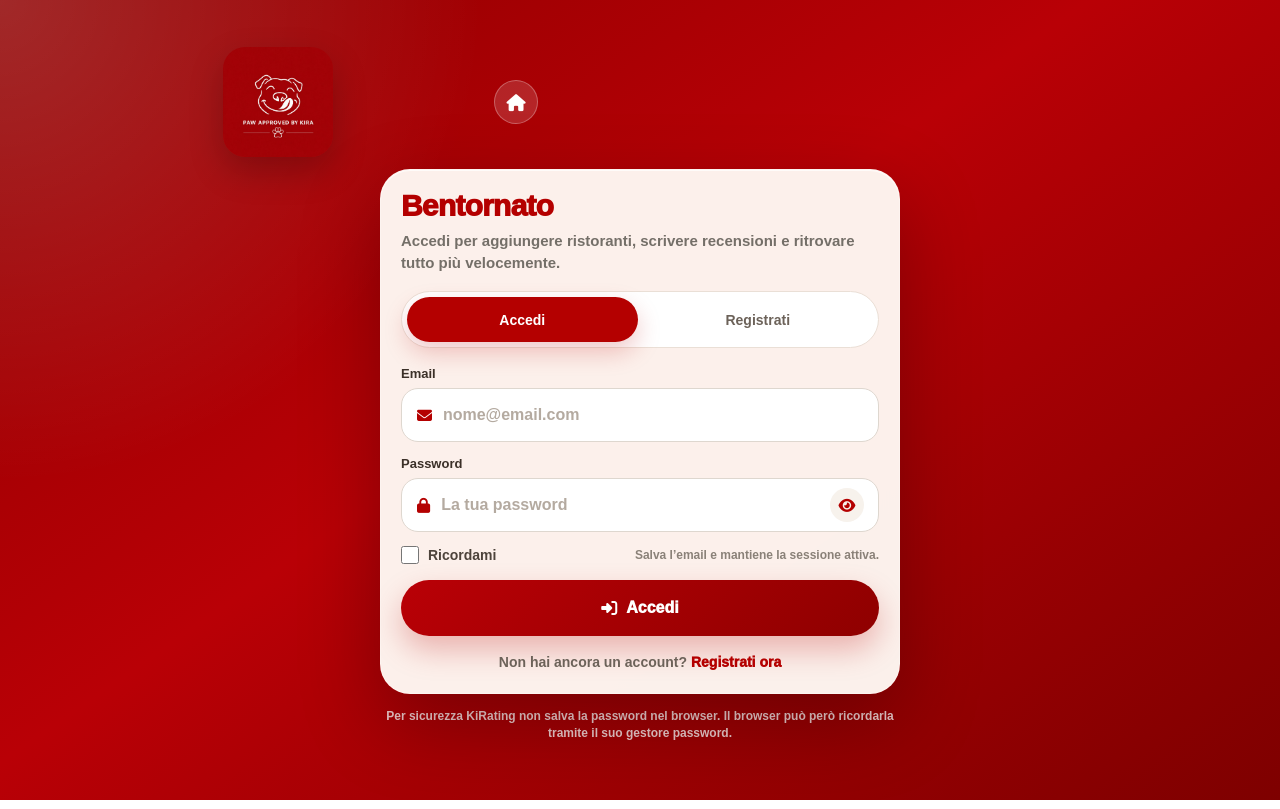
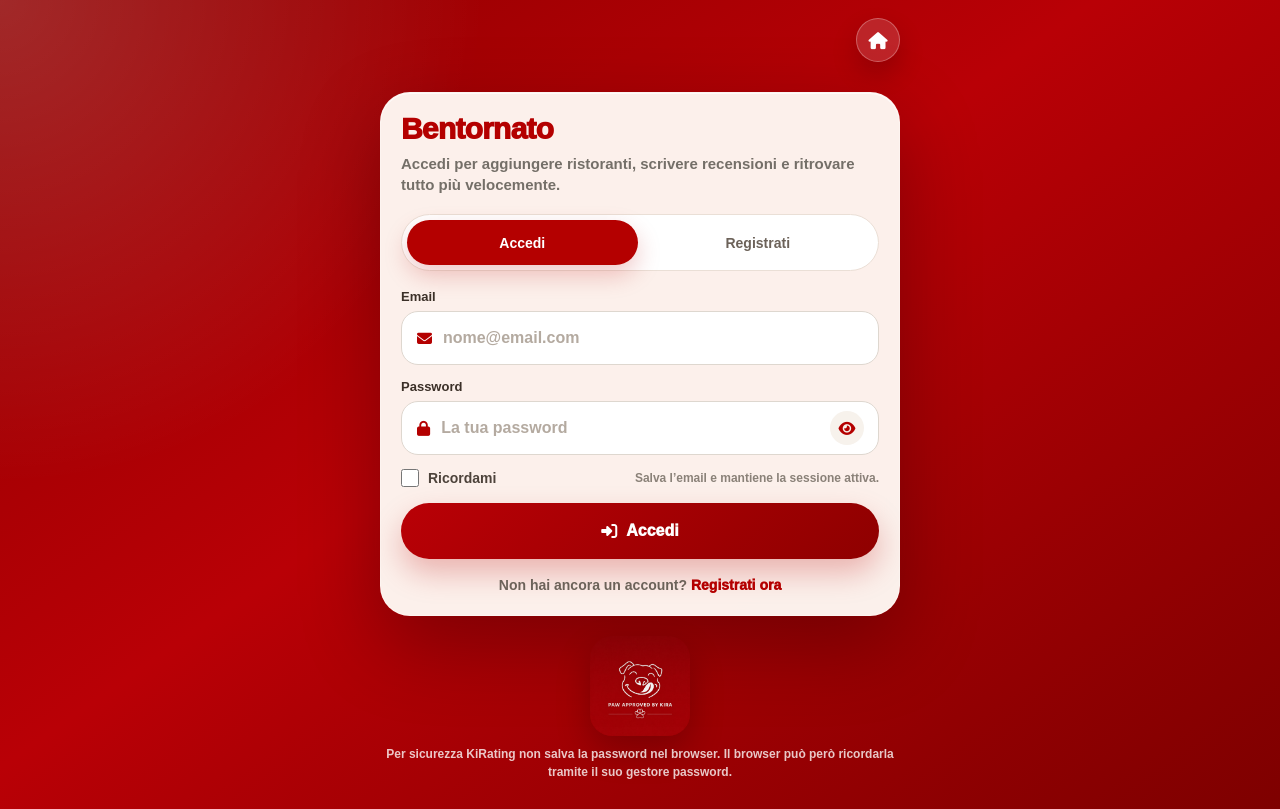
Before and after one commit to menca44/Kirating, a website: page public/login.html in a window 1280 px wide. Drawn offline with Linux system fonts and the light colour scheme; no server answers.

Commit message:
Sposta logo sotto la card login

```diff
--- a/public/login.html
+++ b/public/login.html
@@ -69,48 +69,19 @@
       flex-direction: column;
     }
 
-    .top-bar {
+    .top-actions {
       width: 100%;
       max-width: 520px;
-      margin: 65 auto 34px;
-
-      position: relative;
+      margin: 0 auto 18px;
 
       display: flex;
       align-items: center;
-      justify-content: center;
-    }
-
-    .brand {
-      display: inline-flex;
-      align-items: center;
-      justify-content: center;
-
-      text-decoration: none;
-    }
-
-    .brand-logo {
-      width: 110px;
-      height: 110px;
-
-      display: block;
-
-      object-fit: cover;
-      object-position: center;
-
-      border-radius: 22px;
-
-      box-shadow: 0 14px 34px rgba(0, 0, 0, 0.22);
+      justify-content: flex-end;
     }
 
     .home-link {
       width: 44px;
       height: 44px;
-
-      position: absolute;
-      top: 50%;
-      right: 0;
-      transform: translateY(-50%);
 
       display: inline-flex;
       align-items: center;
@@ -123,12 +94,14 @@
       color: #ffffff;
 
       font-size: 17px;
+
+      box-shadow: 0 12px 26px rgba(0, 0, 0, 0.18);
     }
 
     .auth-card {
       width: 100%;
       max-width: 520px;
-      margin:0 auto;
+      margin: auto auto 0;
       padding: 20px;
 
       border: 1px solid rgba(255, 255, 255, 0.26);
@@ -421,10 +394,36 @@
       cursor: pointer;
     }
 
+    .bottom-brand {
+      width: 100%;
+      max-width: 520px;
+      margin: 20px auto 0;
+
+      display: flex;
+      align-items: center;
+      justify-content: center;
+
+      text-decoration: none;
+    }
+
+    .brand-logo {
+      width: 100px;
+      height: 100px;
+
+      display: block;
+
+      object-fit: cover;
+      object-position: center;
+
+      border-radius: 22px;
+
+      box-shadow: 0 14px 34px rgba(0, 0, 0, 0.22);
+    }
+
     .privacy-note {
       width: 100%;
       max-width: 520px;
-      margin: 14px auto 0;
+      margin: 10px auto 0;
 
       color: rgba(255, 255, 255, 0.78);
 
@@ -449,11 +448,8 @@
         padding: 14px 14px 24px;
       }
 
-      .brand-logo {
-        width: 88px;
-        height: 88px;
-
-        border-radius: 18px;
+      .top-actions {
+        margin-bottom: 14px;
       }
 
       .home-link {
@@ -479,25 +475,24 @@
       .small-note {
         max-width: 130px;
       }
+
+      .bottom-brand {
+        margin-top: 16px;
+      }
+
+      .brand-logo {
+        width: 88px;
+        height: 88px;
+
+        border-radius: 18px;
+      }
     }
   </style>
 </head>
 
 <body>
   <main class="page">
-    <header class="top-bar">
-      <a
-        class="brand"
-        href="/"
-        aria-label="Vai alla home di KiRating"
-      >
-        <img
-          class="brand-logo"
-          src="/logo-cane.jpg"
-          alt="Paw approved by Kira"
-        />
-      </a>
-
+    <div class="top-actions">
       <a
         class="home-link"
         href="/"
@@ -505,7 +500,7 @@
       >
         <i class="fa-solid fa-house"></i>
       </a>
-    </header>
+    </div>
 
     <section class="auth-card">
       <div class="auth-header">
@@ -721,6 +716,18 @@
         </p>
       </form>
     </section>
+
+    <a
+      class="bottom-brand"
+      href="/"
+      aria-label="Vai alla home di KiRating"
+    >
+      <img
+        class="brand-logo"
+        src="/logo-cane.jpg"
+        alt="Paw approved by Kira"
+      />
+    </a>
 
     <p class="privacy-note">
       Per sicurezza KiRating non salva la password nel browser. Il browser può però ricordarla tramite il suo gestore password.
```
